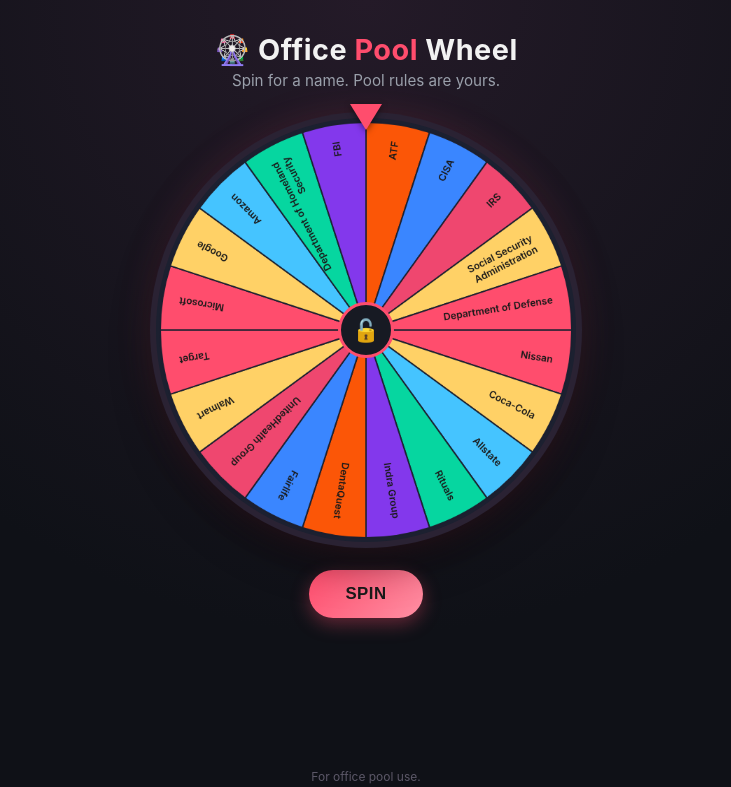
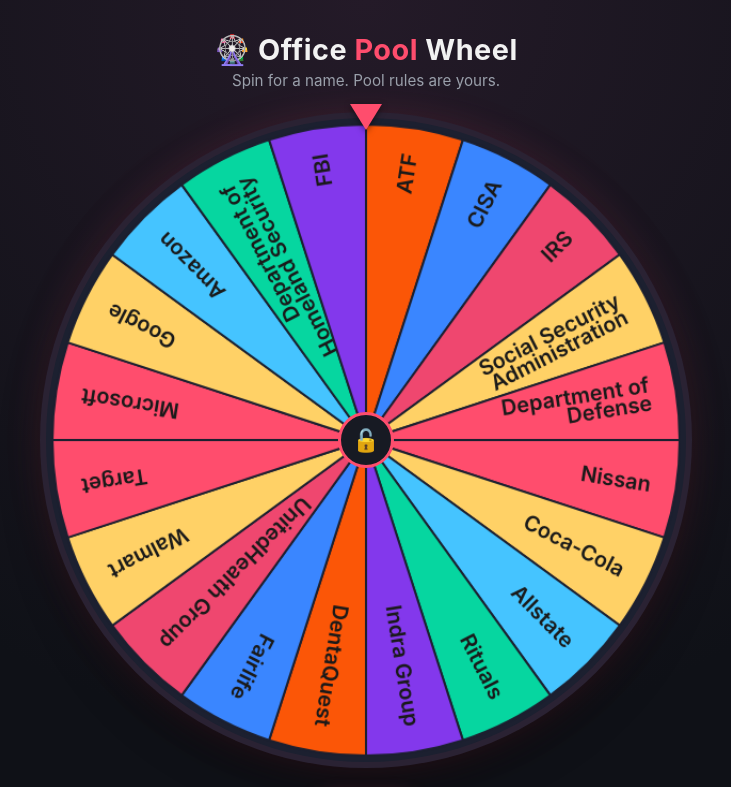
Before and after one commit to oneboss302/whos-next, a plain HTML site: page index.html in a window 1280 px wide. Shown: the top 787 px of the page, without its empty margins (274-1005 px from the left). Drawn offline with Linux system fonts and the light colour scheme.

Commit message:
Enlarge pool wheel and label text
Co-Authored-By: Claude Haiku 5.5 <noreply@anthropic.com>

```diff
--- a/index.html
+++ b/index.html
@@ -36,7 +36,7 @@
   }
   .wheel-wrap {
     position: relative;
-    width: min(420px, 86vw);
+    width: min(640px, 92vw);
     aspect-ratio: 1 / 1;
     margin-bottom: 28px;
   }
@@ -219,7 +219,7 @@ function drawWheel() {
     ctx.textAlign = "right";
     ctx.textBaseline = "middle";
     ctx.fillStyle = "#1a1a1a";
-    ctx.font = "600 14px -apple-system, sans-serif";
+    ctx.font = "600 20px -apple-system, sans-serif";
     const lines = wrapText(ctx, names[i], radius - 90);
     const lineHeight = 17;
     const totalH = lines.length * lineHeight;
```
